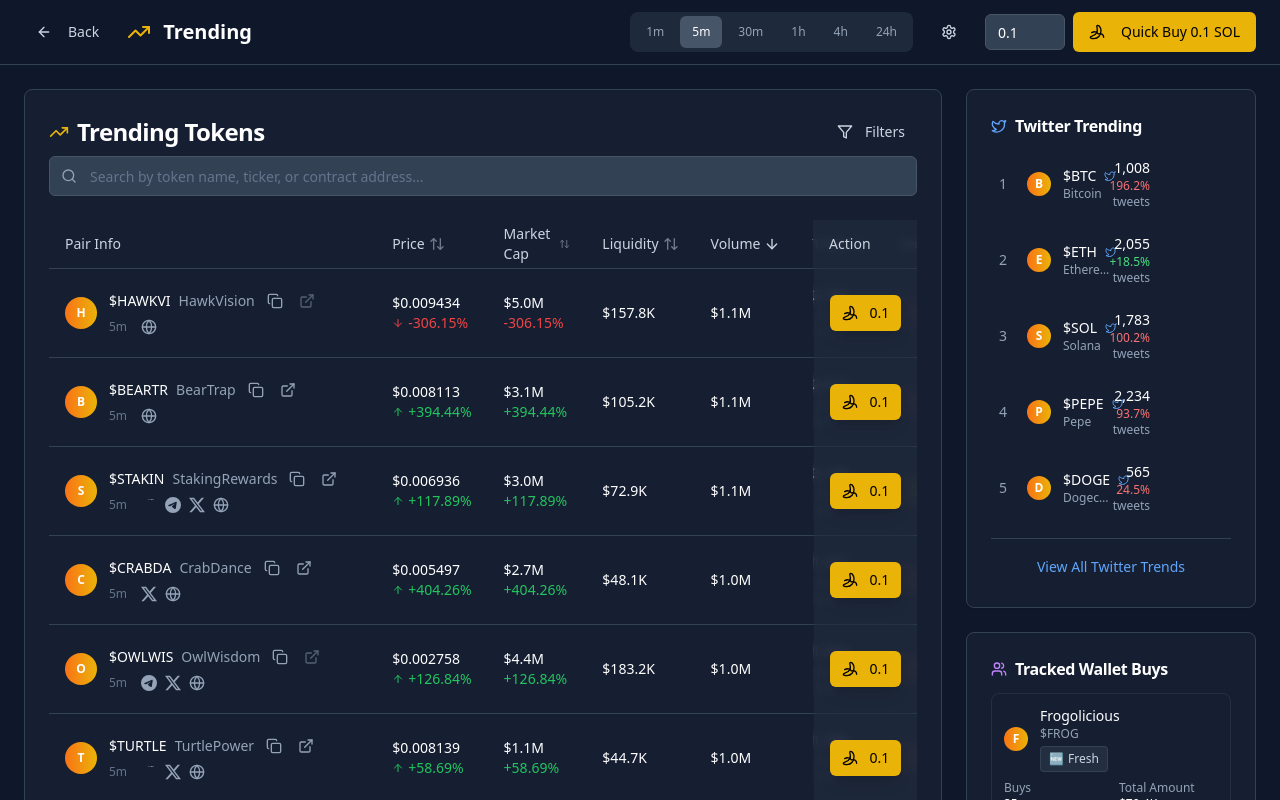
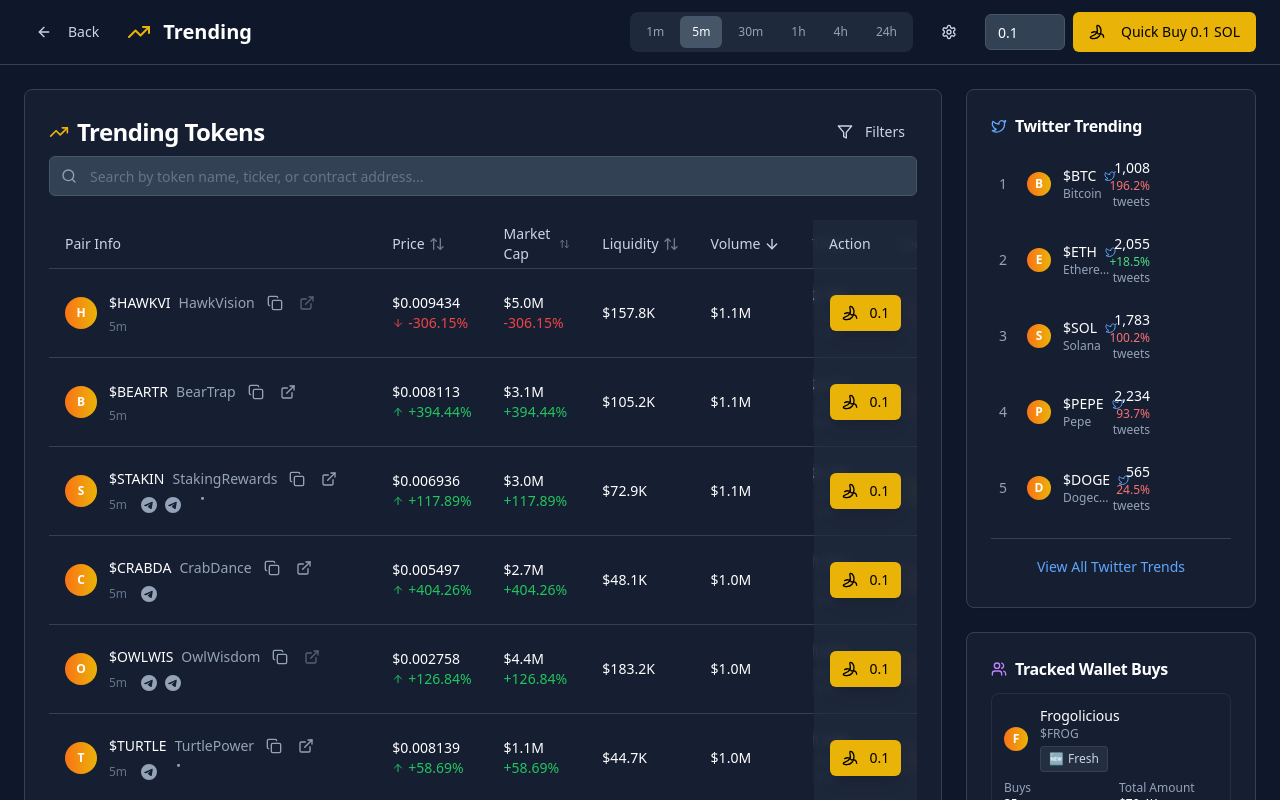
Before and after one commit to m32ai/play3, a React (Vite) app: page / in a window 1280 px wide. Shown: the top 800 px of the page. Built offline with nearby package versions, Linux system fonts and the light colour scheme.

Commit message:
Reverted to commit 9f2f1ed3bec3805f7af1688980feae90cd364ee4

```diff
--- a/src/components/trending/TrendingTokensTable.tsx
+++ b/src/components/trending/TrendingTokensTable.tsx
@@ -5,7 +5,7 @@ import { Input } from "@/components/ui/input";
 import { Badge } from "@/components/ui/badge";
 import { Table, TableBody, TableCell, TableHead, TableHeader, TableRow } from "@/components/ui/table";
 import { Pagination, PaginationContent, PaginationItem, PaginationLink, PaginationNext, PaginationPrevious } from "@/components/ui/pagination";
-import { Search, Filter, ArrowUpDown, ArrowUp, ArrowDown, Copy, ExternalLink, X, RotateCcw, TrendingUp, Banana, Users, Code, Eye, Zap, Target, Flame, Shield, Globe } from "lucide-react";
+import { Search, Filter, ArrowUpDown, ArrowUp, ArrowDown, Copy, ExternalLink, X, RotateCcw, TrendingUp, Banana, Users, Code, Eye, Zap, Target, Flame, Shield } from "lucide-react";
 import { Sheet, SheetContent, SheetHeader, SheetTitle, SheetTrigger } from "@/components/ui/sheet";
 import { Label } from "@/components/ui/label";
 import { Tooltip, TooltipContent, TooltipProvider, TooltipTrigger } from "@/components/ui/tooltip";
@@ -1230,49 +1230,6 @@ const TrendingTokensTable = ({ timeframe, buyAmount }: { timeframe: string; buyA
                               <div className="flex items-center gap-1 mt-1">
                                 <div className="text-xs text-slate-500">{timeframe}</div>
                                 <div className="flex items-center gap-1 ml-2">
-                                  {/* Discord */}
-                                  {token.socials.discord && (
-                                    <Tooltip>
-                                      <TooltipTrigger asChild>
-                                        <Button
-                                          size="sm"
-                                          variant="ghost"
-                                          onClick={() => openSocialLink(token.socials.discord!)}
-                                          className="h-5 w-5 p-0 text-slate-400 hover:text-purple-400"
-                                        >
-                                          <svg className="w-3 h-3" viewBox="0 0 24 24" fill="currentColor">
-                                            <path d="M20.317 4.3698a19.7913 19.7913 0 00-4.8851-1.5152.0741.0741 0 00-.0785.0371c-.211.3753-.4447.8648-.6083 1.2495-1.8447-.2762-3.68-.2762-5.4868 0-.1636-.3933-.4058-.8731-1.2495a.077.077 0 00-.0785-.037 19.7363 19.7363 0 00-4.8852 1.515.0699.0699 0 00-.0321.0277C.5334 9.0458-.319 13.5799.0992 18.0578a.0824.0824 0 00.0312.0561c2.0528 1.5076 4.0413 2.4228 5.9929 3.0294a.0777.0777 0 00.0842-.0276c.4616-.6304.8731-1.2952 1.226-1.9942a.076.076 0 00-.0416-.1057c-.6528-.2476-1.2743-.5495-1.8722-.8923a.077.077 0 01-.0076-.1277c.1258-.0943.2517-.1923.3718-.2914a.0743.0743 0 01.0776-.0105c3.9278 1.7933 8.18 1.7933 12.0614 0a.0739.0739 0 01.0785.0095c.1202.099.246.1981.3728.2924a.077.077 0 01-.0066.1276 12.2986 12.2986 0 01-1.873.8914.0766.0766 0 00-.0407.1067c.3604.698.7719 1.3628 1.225 1.9932a.076.076 0 00.0842.0286c1.961-.6067 3.9495-1.5219 6.0023-3.0294a.077.077 0 00.0313-.0552c.5004-5.177-.8382-9.6739-3.5485-13.6604a.061.061 0 00-.0312-.0286zM8.02 15.3312c-1.1825 0-2.1569-1.0857-2.1569-2.419 0-1.3332.9555-2.4189 2.157-2.4189 1.2108 0 2.1757 1.0952 2.1568 2.419 0 1.3332-.9555 2.4189-2.157 2.4189zm7.9748 0c-1.1825 0-2.1569-1.0857-2.1569-2.419 0-1.3332.9554-2.4189 2.1569-2.4189 1.2108 0 2.1757 1.0952 2.1568 2.419 0 1.3332-.946 2.4189-2.1568 2.4189Z"/>
-                                          </svg>
-                                        </Button>
-                                      </TooltipTrigger>
-                                      <TooltipContent>
-                                        <p>Join Discord</p>
-                                      </TooltipContent>
-                                    </Tooltip>
-                                  )}
-
-                                  {/* Telegram */}
-                                  {token.socials.telegram && (
-                                    <Tooltip>
-                                      <TooltipTrigger asChild>
-                                        <Button
-                                          size="sm"
-                                          variant="ghost"
-                                          onClick={() => openSocialLink(token.socials.telegram!)}
-                                          className="h-5 w-5 p-0 text-slate-400 hover:text-blue-500"
-                                        >
-                                          <svg className="w-3 h-3" viewBox="0 0 24 24" fill="currentColor">
-                                            <path d="M11.944 0A12 12 0 0 0 0 12a12 12 0 0 0 12 12 12 12 0 0 0 12-12A12 12 0 0 0 12 0a12 12 0 0 0-.056 0zm4.962 7.224c.1-.002.321.023.465.14a.506.506 0 0 0 .171.325c.016.093.036.306.02.472-.18 1.898-.962 6.502-1.36 8.627-.168.9-.499 1.201-.82 1.23-.696.065-1.225-.46-1.9-.902-1.056-.693-1.653-1.124-2.678-1.8-1.185-.78-.417-1.21.258-1.91.177-.184 3.247-2.977 3.307-3.23.007-.032.014-.15-.056-.212s-.174-.041-.249-.024c-.106.024-1.793 1.14-5.061 3.345-.48.33-.913.49-1.302.48-.428-.008-1.252-.241-1.865-.44-.752-.245-1.349-.374-1.297-.789.027-.216.325-.437.893-.663 3.498-1.524 5.83-2.529 6.998-3.014 3.332-1.386 4.025-1.627 4.476-1.635z"/>
-                                          </svg>
-                                        </Button>
-                                      </TooltipTrigger>
-                                      <TooltipContent>
-                                        <p>Join Telegram</p>
-                                      </TooltipContent>
-                                    </Tooltip>
-                                  )}
-
-                                  {/* X (Twitter) with hover card for tweets */}
                                   {token.socials.twitter && (
                                     <HoverCard>
                                       <HoverCardTrigger asChild>
@@ -1280,25 +1237,25 @@ const TrendingTokensTable = ({ timeframe, buyAmount }: { timeframe: string; buyA
                                           size="sm"
                                           variant="ghost"
                                           onClick={() => openSocialLink(token.socials.twitter!)}
-                                          className="h-5 w-5 p-0 text-slate-400 hover:text-white"
+                                          className="h-5 w-5 p-0 text-slate-400 hover:text-blue-400"
                                         >
                                           <svg className="w-3 h-3" viewBox="0 0 24 24" fill="currentColor">
-                                            <path d="M18.901 1.153h3.68l-8.04 9.19L24 22.846h-7.406l-5.8-7.584-6.638 7.584H.474l8.6-9.83L0 1.154h7.594l5.243 6.932ZM17.61 20.644h2.039L6.486 3.24H4.298Z"/>
+                                            <path d="M11.944 0A12 12 0 0 0 0 12a12 12 0 0 0 12 12 12 12 0 0 0 12-12A12 12 0 0 0 12 0a12 12 0 0 0-.056 0zm4.962 7.224c.1-.002.321.023.465.14a.506.506 0 0 0 .171.325c.016.093.036.306.02.472-.18 1.898-.962 6.502-1.36 8.627-.168.9-.499 1.201-.82 1.23-.696.065-1.225-.46-1.9-.902-1.056-.693-1.653-1.124-2.678-1.8-1.185-.78-.417-1.21.258-1.91.177-.184 3.247-2.977 3.307-3.23.007-.032.014-.15-.056-.212s-.174-.041-.249-.024c-.106.024-1.793 1.14-5.061 3.345-.48.33-.913.49-1.302.48-.428-.008-1.252-.241-1.865-.44-.752-.245-1.349-.374-1.297-.789.027-.216.325-.437.893-.663 3.498-1.524 5.83-2.529 6.998-3.014 3.332-1.386 4.025-1.627 4.476-1.635z"/>
                                           </svg>
                                         </Button>
                                       </HoverCardTrigger>
                                       <HoverCardContent className="w-80 bg-slate-800 border-slate-700 text-white">
                                         <div className="space-y-3">
-                                          <h4 className="text-sm font-semibold text-white">Latest Posts about ${token.symbol}</h4>
+                                          <h4 className="text-sm font-semibold text-blue-400">Latest Tweets about ${token.symbol}</h4>
                                           {generateMockTweets(token.symbol).map((tweet) => (
                                             <div key={tweet.id} className="border-b border-slate-700 pb-3 last:border-b-0">
                                               <div className="flex items-start space-x-2">
-                                                <div className="w-8 h-8 bg-white rounded-full flex items-center justify-center text-black text-xs font-bold">
+                                                <div className="w-8 h-8 bg-blue-500 rounded-full flex items-center justify-center text-white text-xs font-bold">
                                                   {tweet.author[1].toUpperCase()}
                                                 </div>
                                                 <div className="flex-1">
                                                   <div className="flex items-center space-x-2 mb-1">
-                                                    <span className="text-white text-sm font-medium">{tweet.author}</span>
+                                                    <span className="text-blue-400 text-sm font-medium">{tweet.author}</span>
                                                     <span className="text-slate-500 text-xs">•</span>
                                                     <span className="text-slate-500 text-xs">{tweet.timestamp}</span>
                                                   </div>
@@ -1315,7 +1272,7 @@ const TrendingTokensTable = ({ timeframe, buyAmount }: { timeframe: string; buyA
                                             <Button
                                               size="sm"
                                               variant="outline"
-                                              className="text-white border-white hover:bg-white hover:text-black"
+                                              className="text-blue-400 border-blue-400 hover:bg-blue-400 hover:text-white"
                                               onClick={() => openSocialLink(token.socials.twitter!)}
                                             >
                                               View more on X
@@ -1325,27 +1282,29 @@ const TrendingTokensTable = ({ timeframe, buyAmount }: { timeframe: string; buyA
                                       </HoverCardContent>
                                     </HoverCard>
                                   )}
-
-                                  {/* Custom link (Solscan, Website, etc.) */}
-                                  {(token.socials.website || token.contractAddress) && (
-                                    <Tooltip>
-                                      <TooltipTrigger asChild>
-                                        <Button
-                                          size="sm"
-                                          variant="ghost"
-                                          onClick={() => {
-                                            const url = token.socials.website || `https://solscan.io/token/${token.contractAddress}`;
-                                            openSocialLink(url);
-                                          }}
-                                          className="h-5 w-5 p-0 text-slate-400 hover:text-green-400"
-                                        >
-                                          <Globe className="w-3 h-3" />
-                                        </Button>
-                                      </TooltipTrigger>
-                                      <TooltipContent>
-                                        <p>{token.socials.website ? 'Visit Website' : 'View on Solscan'}</p>
-                                      </TooltipContent>
-                                    </Tooltip>
+                                  {token.socials.telegram && (
+                                    <Button
+                                      size="sm"
+                                      variant="ghost"
+                                      onClick={() => openSocialLink(token.socials.telegram!)}
+                                      className="h-5 w-5 p-0 text-slate-400 hover:text-blue-500"
+                                    >
+                                      <svg className="w-3 h-3" viewBox="0 0 24 24" fill="currentColor">
+                                        <path d="M11.944 0A12 12 0 0 0 0 12a12 12 0 0 0 12 12 12 12 0 0 0 12-12A12 12 0 0 0 12 0a12 12 0 0 0-.056 0zm4.962 7.224c.1-.002.321.023.465.14a.506.506 0 0 0 .171.325c.016.093.036.306.02.472-.18 1.898-.962 6.502-1.36 8.627-.168.9-.499 1.201-.82 1.23-.696.065-1.225-.46-1.9-.902-1.056-.693-1.653-1.124-2.678-1.8-1.185-.78-.417-1.21.258-1.91.177-.184 3.247-2.977 3.307-3.23.007-.032.014-.15-.056-.212s-.174-.041-.249-.024c-.106.024-1.793 1.14-5.061 3.345-.48.33-.913.49-1.302.48-.428-.008-1.252-.241-1.865-.44-.752-.245-1.349-.374-1.297-.789.027-.216.325-.437.893-.663 3.498-1.524 5.83-2.529 6.998-3.014 3.332-1.386 4.025-1.627 4.476-1.635z"/>
+                                      </svg>
+                                    </Button>
+                                  )}
+                                  {token.socials.discord && (
+                                    <Button
+                                      size="sm"
+                                      variant="ghost"
+                                      onClick={() => openSocialLink(token.socials.discord!)}
+                                      className="h-5 w-5 p-0 text-slate-400 hover:text-purple-400"
+                                    >
+                                      <svg className="w-3 h-3" viewBox="0 0 24 24" fill="currentColor">
+                                        <path d="M20.317 4.3698c-1.1825 0-2.1569-1.0857-2.1569-2.419 0-1.3332.9555-2.4189 2.157-2.4189 1.2108 0 2.1757 1.0952 2.1568 2.419 0 1.3332-.9460 2.4189-2.1568 2.4189Z"/>
+                                      </svg>
+                                    </Button>
                                   )}
                                 </div>
                               </div>
```
